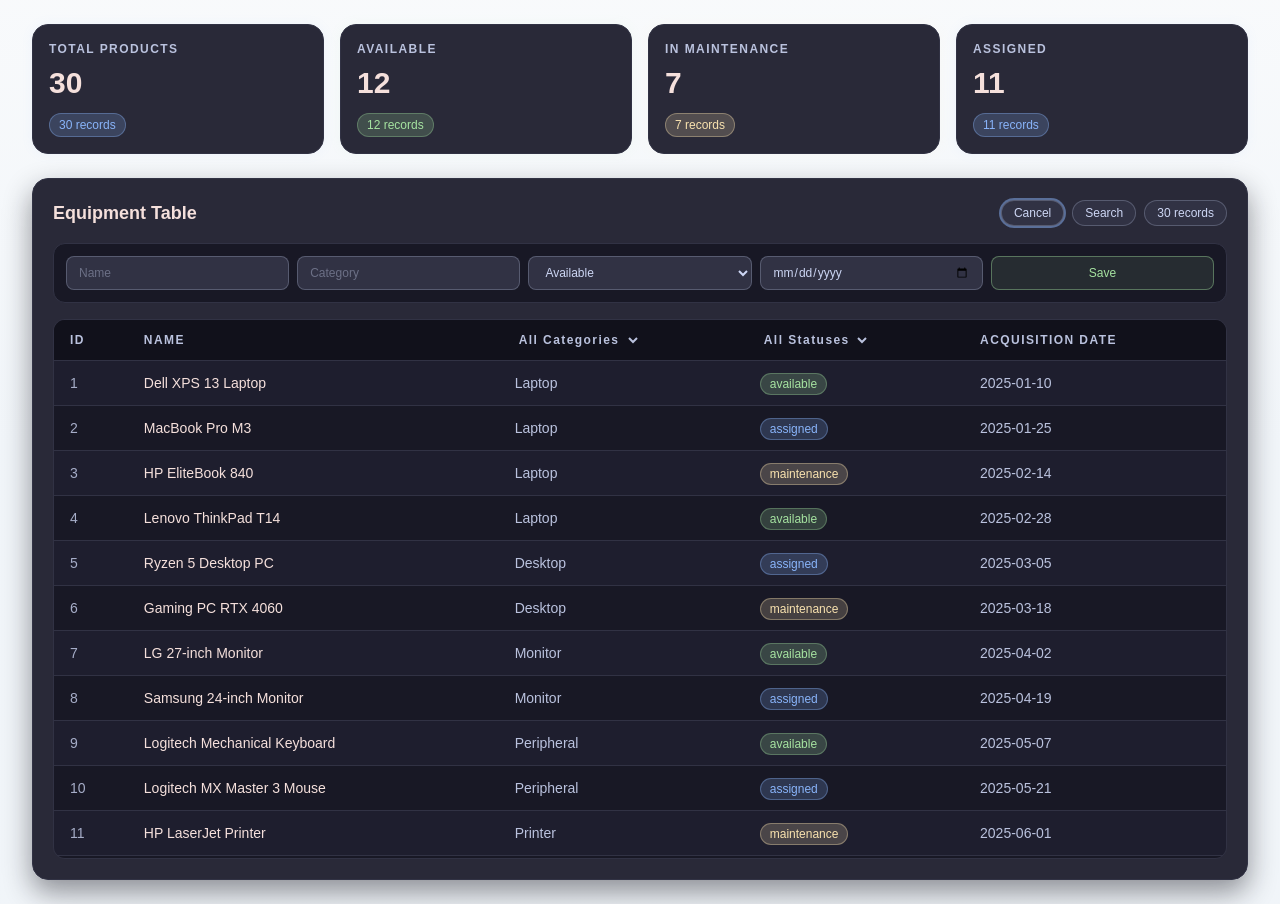
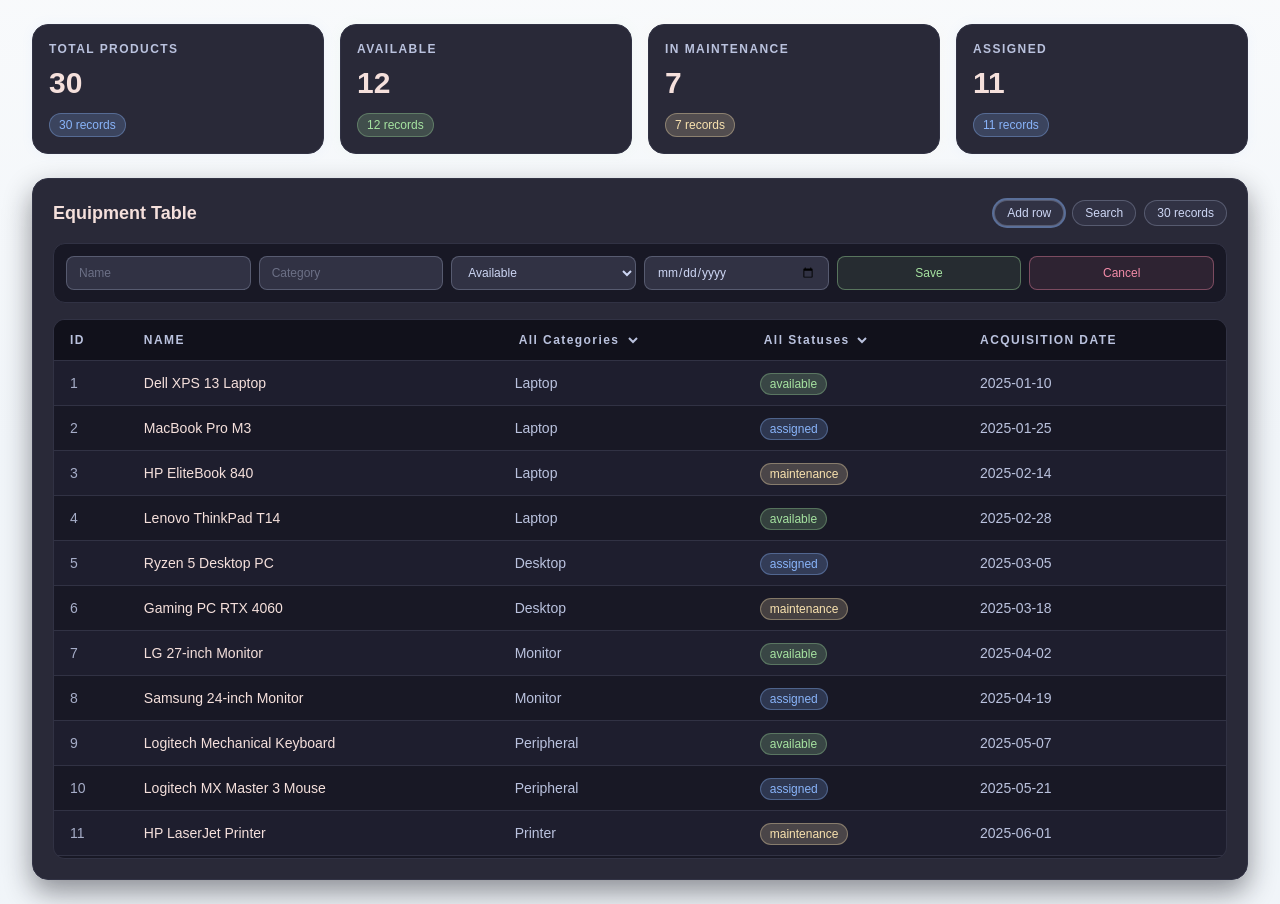
Before and after one commit to CedricMrtz/dashboard-mockup, a Next.js app: page / in a window 1280 px wide. Both pictures are taken after a click on the button "Add row". Built offline with nearby package versions, Linux system fonts and the light colour scheme.

Commit message:
fix: correct flow of add and search

```diff
--- a/components/table.tsx
+++ b/components/table.tsx
@@ -53,22 +53,6 @@ function Table({ products, setProducts }: TableProps) {
           Equipment Table
         </h2>
         <div className="ml-auto flex items-center gap-2">
-          { isAdding ? (
-            <button
-              onClick={() => {
-                setIsAdding(false);
-                setNewProduct({
-                  name: "",
-                  category: "",
-                  status: "available",
-                  acquisitionDate: "",
-                });
-              }}
-              className="rounded-full border border-[#7f849c]/50 bg-[#313244] px-2.5 py-1 text-[11px] font-medium text-[#cdd6f4] sm:px-3 sm:text-xs hover:bg-[#313244]/70 focus:outline-none focus:ring-2 focus:ring-[#89b4fa]/50"
-            >
-              Cancel
-            </button>
-          ) : (
           <button
             onClick={() => {
               setIsAdding(true);
@@ -77,18 +61,6 @@ function Table({ products, setProducts }: TableProps) {
           >
             Add row
           </button>
-          )}
-
-          { isSearching ? (
-            <input
-              ref={inputRef}
-              type="text"
-              className="rounded-full border border-[#7f849c]/50 bg-[#313244] px-2.5 py-1 text-[11px] font-medium text-[#cdd6f4] sm:px-3 sm:text-xs"
-              placeholder="Search..."
-              value={query}
-              onChange={(e) => setQuery(e.target.value)}
-            />
-          ) : (
           <button
             onClick={() => {
               setIsSearching(true);
@@ -98,15 +70,42 @@ function Table({ products, setProducts }: TableProps) {
           >
             Search
           </button>
-          )}
-
           <span className="rounded-full border border-[#7f849c]/50 bg-[#313244] px-2.5 py-1 text-[11px] font-medium text-[#cdd6f4] sm:px-3 sm:text-xs">
             {filteredProducts.length} records
           </span>
         </div>
       </header>
+      { isSearching && (
+        <div className="mb-4 flex items-center gap-2 rounded-xl border border-[#313244] bg-[#181825] p-3">
+
+          <input
+            ref={inputRef}
+            type="text"
+            placeholder="Search equipment..."
+            value={query}
+            onChange={(e) => setQuery(e.target.value)}
+            className="flex-1 rounded-lg border border-[#7f849c]/50 bg-[#313244]
+            px-3 py-2 text-xs text-[#cdd6f4] placeholder:text-[#6c7086]
+            focus:outline-none focus:ring-2 focus:ring-[#89b4fa]/40"
+          />
+
+          <button
+            onClick={() => {
+              setQuery("");
+              setIsSearching(false);
+            }}
+            className="rounded-lg border border-[#7f849c]/40 bg-[#313244]
+            px-3 py-2 text-xs font-medium text-[#cdd6f4]
+            hover:bg-[#313244]/70 focus:outline-none focus:ring-2 focus:ring-[#89b4fa]/40"
+          >
+            Close
+          </button>
+
+        </div>
+      )}
+
       {isAdding && (
-        <div className="mb-4 grid grid-cols-1 gap-2 rounded-xl border border-[#313244] bg-[#181825] p-3 sm:grid-cols-2 lg:grid-cols-5">
+        <div className="mb-4 grid grid-cols-1 gap-2 rounded-xl border border-[#313244] bg-[#181825] p-3 sm:grid-cols-2 lg:grid-cols-6">
           <input
             type="text"
             placeholder="Name"
@@ -148,6 +147,15 @@ function Table({ products, setProducts }: TableProps) {
             className="rounded-lg border border-[#a6e3a1]/40 bg-[#a6e3a1]/10 px-3 py-2 text-xs font-medium text-[#a6e3a1] hover:bg-[#a6e3a1]/20 focus:outline-none focus:ring-2 focus:ring-[#a6e3a1]/40 transition-colors"
           >
             Save
+          </button>
+          <button
+            onClick={() => {
+              setIsAdding(false);
+              setNewProduct({ name: "", category: "", status: "available", acquisitionDate: "" });
+            }}
+            className="rounded-lg border border-[#f38ba8]/40 bg-[#f38ba8]/10 px-3 py-2 text-xs font-medium text-[#f38ba8] hover:bg-[#f38ba8]/20 focus:outline-none focus:ring-2 focus:ring-[#f38ba8]/40 transition-colors"
+          >
+            Cancel
           </button>
         </div>
       )}
```
Lines whose indentation alone changed are shown as unchanged.
